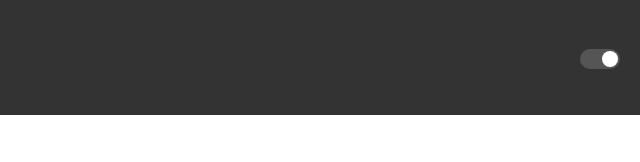
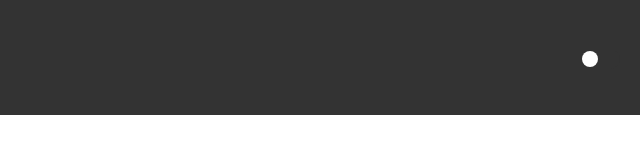
Before and after one commit to spacesanjeet/portfolio, a plain HTML site: page index.html in a window 1280 px wide. Shown: the top 162 px of the page, 640-1280 px from the left. Drawn offline with Linux system fonts and the light colour scheme.

Commit message:
Update index.css

```diff
--- a/index.css
+++ b/index.css
@@ -180,12 +180,3 @@ footer {
   background-color: #222;
   color: #fff;
 }
-
-/* Add styles for dark mode toggle */
-.dark-mode-toggle label {
-  background-color: #555;
-}
-
-.dark-mode-toggle label:before {
-  transform: translateX(20px);
-}
```
